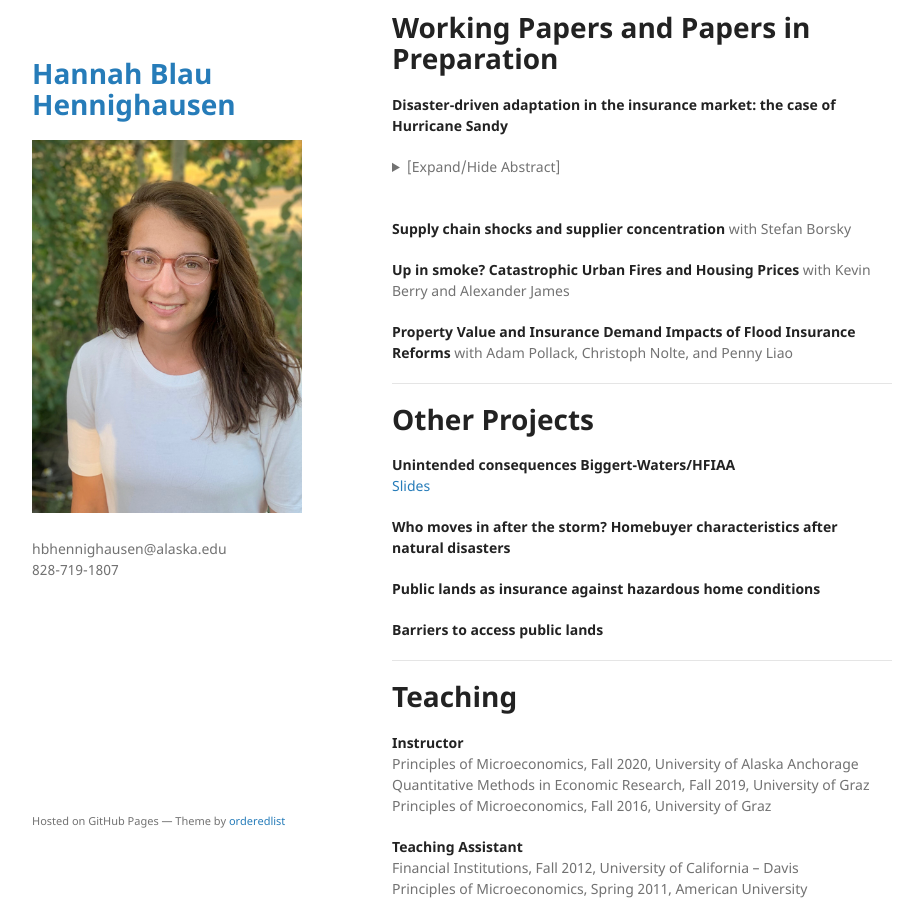
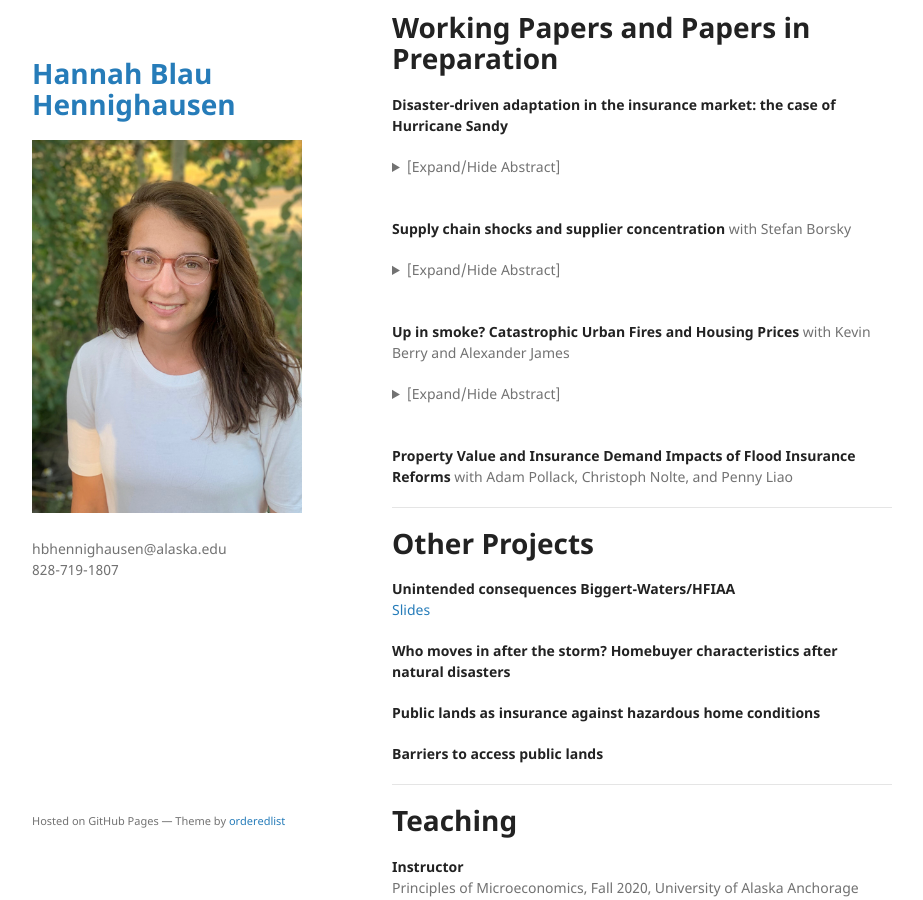
Before and after one commit to hannahhennighausen/hannahhennighausen.github.io, a Jekyll site: the page built from index.md, in a window 1280 px wide and 900 px high, scrolled down 1450 px. Shown: the whole window, without its empty margins (178-1101 px from the left). Built offline with Jekyll 4.4.1, drawn with Linux system fonts in a browser that asks for light colours; the repository's description, which GitHub fills in, is left out.

Commit message:
Update index.md

```diff
--- a/index.md
+++ b/index.md
@@ -71,8 +71,18 @@
 <br />
 
 **Supply chain shocks and supplier concentration** with Stefan Borsky  <br />
+<details>
+  <summary>[Expand/Hide Abstract]</summary>
+Globalization of production networks means that disasters have impacts far from where they directly hit. Localized damage to facilities and infrastructure can slow or shut down production, causing input scarcity, price distortions and declines in output and revenue for non-local firms connected through the supply chain. This paper empirically tests the hypothesis that diversified trade networks dampen natural disaster shocks that propagate through supply chains.  To identify the effect of diversified trade networks, we construct two measures of input supplier specificity: one that measures the extensive margin of supplier concentration and another that measures the intensive margin of supplier concentration. We find that a diversified supply chain, both on the extensive and intensive margin, reduces the shock of a natural disaster. Our findings highlight the importance of supply chain resiliency in the face of growing natural hazard risk.
+</details>
+<br />
 
 **Up in smoke? Catastrophic Urban Fires and Housing Prices** with Kevin Berry and Alexander James <br />
+<details>
+  <summary>[Expand/Hide Abstract]</summary>
+This study documents the impact of the 2018 Camp Fire on property prices across Northern California. The Camp Fire is the most destructive fire in California history, destroying over 18,000 structures and displacing more than 50,000 people. We find that the Camp Fire increased the price of a single-family home by as much as 30 percent, as far away as 100 miles from the fire's perimeter and as soon as two weeks post-fire. We also uncover evidence of a change in preferences toward low wildfire risk properties, indicating an increase in wildfire risk perceptions and/or change in risk preferences.
+  </details>
+<br />
 
 **Property Value and Insurance Demand Impacts of Flood Insurance Reforms** with Adam Pollack, Christoph Nolte, and Penny Liao
 
```
